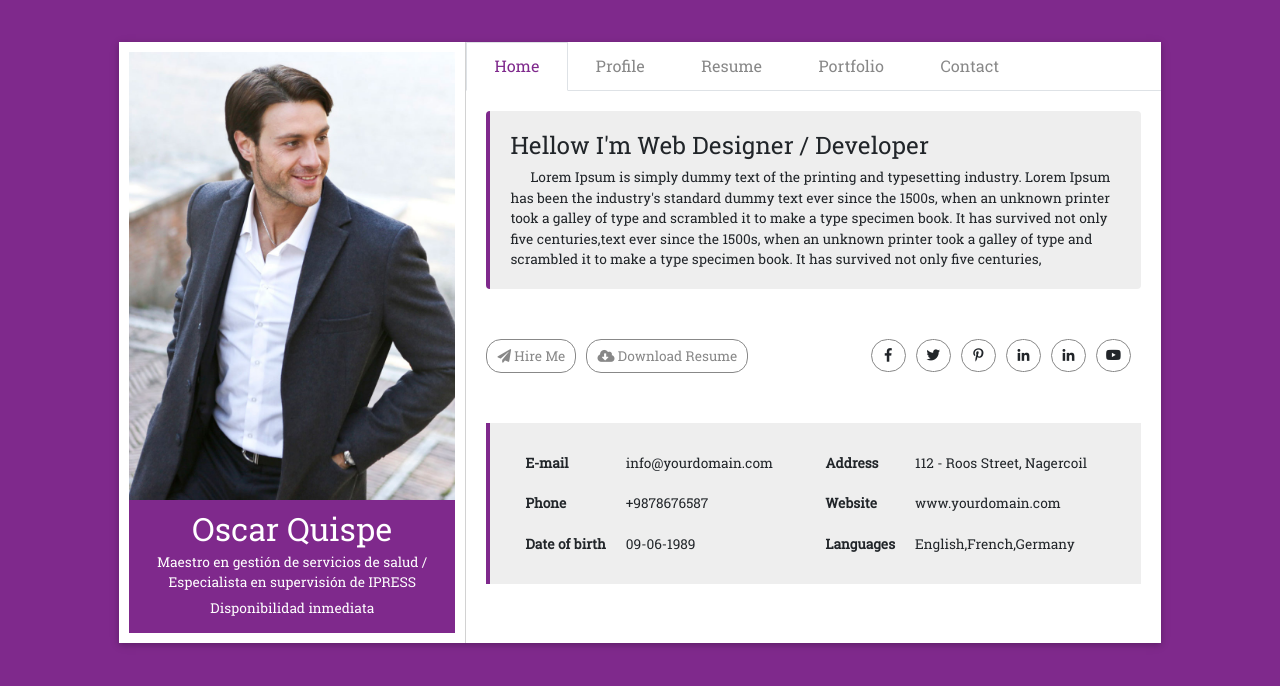
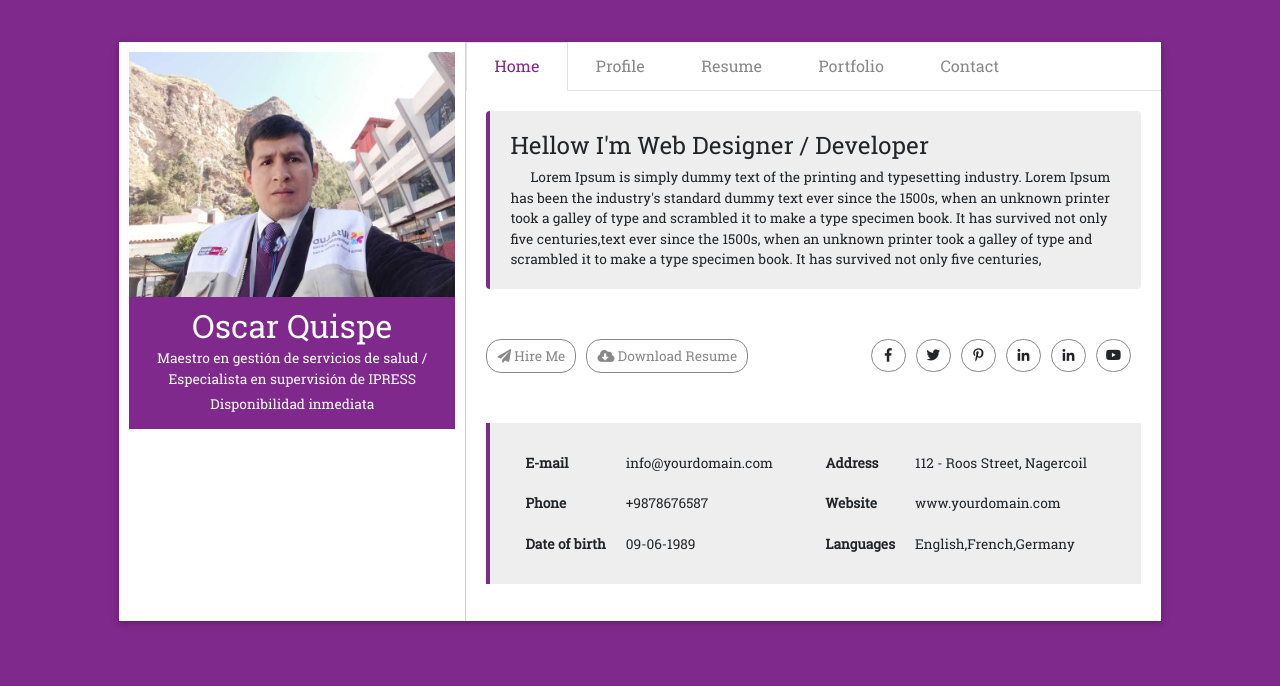
Before and after one commit to oquispet/oquispet.github.io, a plain HTML site: page index.html in a window 1280 px wide. Drawn offline with Linux system fonts and the light colour scheme.

Commit message:
cambio de imagen

```diff
--- a/index.html
+++ b/index.html
@@ -30,7 +30,7 @@
 
                             <div class="row no-margin">
                                  <div class="col-lg-12 col-md-3 col-sm-3 col-12 no-padding">
-                                     <img src="assets/images/profile_image.jpg" alt="">
+                                     <img src="assets/images/gallery/IMG_20181205_083015.jpg" alt="">
                                  </div>
                                  <div class="col-lg-12 col-md-9 col-sm-9 ccol-12 baci-cc no-padding">
                                      <div class="basic-detail no-padding">
```
Also changed, not shown: assets/images/gallery/IMG_20181205_083015.jpg (added), assets/images/profile_image.jpg (deleted).
